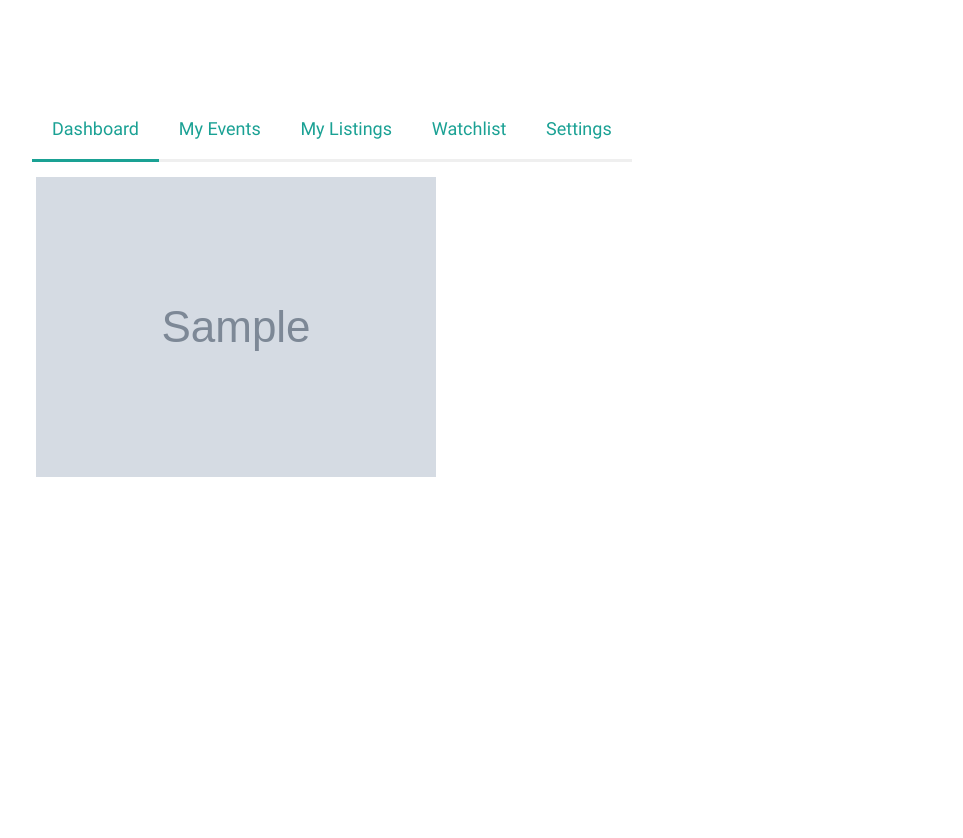
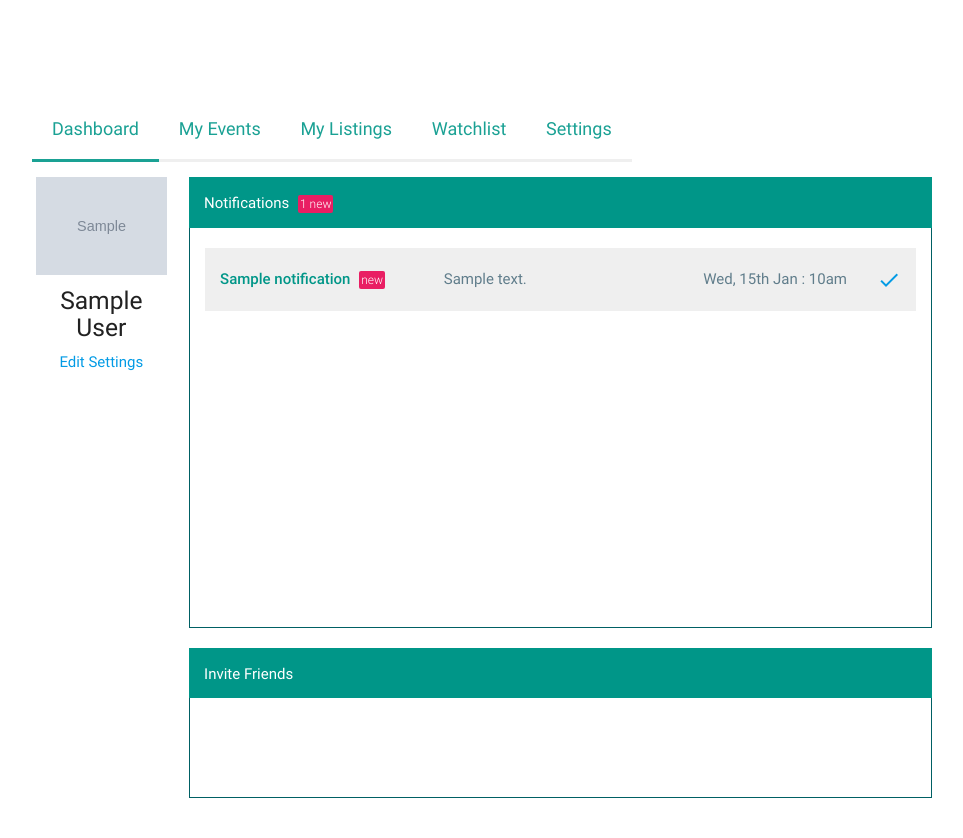
Before and after one commit to RydoSmith/Openhaus, a PHP site: template views/user/dashboard.php in a window 1280 px wide. Shown: the whole page, without its empty margins (156-1119 px from the left). Before the commit the page ends 477 px from the top, so only its background shows below. Run offline with PHP 8.4, Linux system fonts and the light colour scheme; the template is opened without the code that fills it: most values are stand-ins (such as "Sample title", 1, 10 or a date in 2020); grey boxes marked "Sample" are stand-in pictures; some libraries are stand-ins or nearby versions.

Commit message:
Added notification system

```diff
--- a/index.php
+++ b/index.php
@@ -9,6 +9,7 @@
     require_once 'common/basecontroller.php';
     require_once 'common/basemodel.php';
     require_once 'common/messagetype.php';
+    require_once 'common/notificationtype.php';
     require_once 'common/email.php';
     require_once 'common/modelerror.php';
 
--- a/public/css/style.css
+++ b/public/css/style.css
@@ -283,3 +283,34 @@ ul.user-nav li a.selected
 {
     border-color: #1AA194;
 }
+
+
+.dashboard-panel
+{
+
+}
+
+.dashboard-panel-heading
+{
+    padding: 10px 15px;
+}
+
+.dashboard-panel-body
+{
+    border-left: 1px solid #006064;
+    border-right: 1px solid #006064;
+    border-bottom: 1px solid #006064;
+    padding: 20px 15px;
+    height: 400px;
+    margin-bottom: 20px;
+    display: block;
+    overflow-y: scroll;
+}
+
+.dashboard-panel-body p
+{
+    margin: 0;
+    padding: 20px 15px;
+    background: #efefef;
+    margin-bottom: 20px;
+}
--- a/views/shared/footer.php
+++ b/views/shared/footer.php
@@ -14,3 +14,38 @@
 <!--        }); // end of document ready-->
 <!--    })(jQuery);-->
 <!--</script>-->
+
+
+<script>
+    var LoggedIn = false;
+    var id = "<?= $model->account->id ?>";
+    if(id)
+    {
+        LoggedIn = true;
+    }
+
+    setInterval(function(){
+        $.ajax({
+            type: "POST",
+            url: '/user/GetUnSeenCount',
+            data: {},
+            dataType: 'json',
+            success:function(data, message){
+                if(message == 'success')
+                {
+                    $('.notification-count').html(data);
+                    if(data == 0)
+                    {
+                        $('.notification-count').hide();
+                    }
+                    else
+                    {
+                        $('.notification-count').show();
+                        $('.notification-count').style('display', 'inlineBlock')
+                    }
+                }
+            }
+        });
+    }, 2000);
+
+</script>
--- a/views/shared/nav.php
+++ b/views/shared/nav.php
@@ -5,9 +5,9 @@
 
                 <a href="/event/create" class="waves-effect waves-light btn pink btn-nav">CREATE EVENT</a>
                 <div style="padding-top: 12px; float: right; margin-left: 10px">
-                    <span style="display: inline-block; padding: 0; margin: 0; margin-top: -20px; line-height: 20px;">Hi, <?= ucfirst($model->account->first_name); ?>!
+                    <span style="display: inline-block; padding: 0; margin: 0; margin-top: -20px; line-height: 20px;">Hi, <?= ucfirst($model->account->first_name); ?>! <a href="/user/dashboard" class="new badge pink notification-count" style="display: inline-block; position: relative; padding: 2px 10px; margin-left: 0px;"><?=$model->account->unread_notifications_count?></a>
                     <br>
-                        <a href="/account/logout" style="padding: 0; font-size: 12px">LOGOUT</a>
+                        <a href="/account/logout" style="display: inline-block; padding: 0; font-size: 12px">LOGOUT</a>
                     </span>
                     <img src="<?= $model->account->image ?>" alt="" class="circle responsive-img" style="width: 38px;">
                 </div>
--- a/views/user/dashboard.php
+++ b/views/user/dashboard.php
@@ -11,11 +11,67 @@
         </div>
     </div>
     <div class="row">
-        <div class="col s4 m4 l4">
-            <img src="<?= $model->account->image ?>" alt="">
+        <div class="col s2 m2 l2">
+            <img src="<?= $model->account->image ?>" alt="" style="width: 100%;">
+            <h5 style="text-align: center"><?= $model->account->full_name?></h5>
+            <a href="/user/settings" style="text-align: center; display: block">Edit Settings</a>
         </div>
-        <div class="col s8 m8 l8">
+        <div class="col s10 m10 l10">
+            <div class="dashboard-panel">
+                <div class="dashboard-panel-heading teal">
+                    <h6 class="white-text" style="width: 100%">Notifications <span class="new badge pink notification-count" style="position: relative; padding: 2px; margin-left: 20px;"><?=$model->account->unread_notifications_count?></span></h6>
+                </div>
+                <div class="dashboard-panel-body">
+                    <?php foreach($model->account->notifications as $notification): ?>
+                        <p>
+                            <strong class="teal-text"><?=$notification['title']?></strong>
+                            <?php if($notification['has_seen'] == 0): ?>
+                                <span class="new badge pink new-badge" style="position: relative; padding: 2px; margin-left: 20px;"></span>
+                            <?php endif; ?>
+                            <span class="blue-grey-text" style="margin-left: 40px"><?=$notification['content']?></span>
 
+                            <?php if($notification['has_seen'] == 0): ?>
+                                <span style="float: right; margin-left: 30px"><a href="#!" class="large material-icons text-deal dismiss-notification" data-notification-id="<?=$notification['id']?>">done</a></span>
+                            <?php endif; ?>
+
+                            <span class="blue-grey-text" style="float: right;"><?=date('D, jS M : ga', strtotime($notification['created'])) ?></span>
+                        </p>
+                    <?php endforeach; ?>
+                </div>
+            </div>
+            <div class="dashboard-panel">
+                <div class="dashboard-panel-heading teal">
+                    <h6 class="white-text">Invite Friends</h6>
+                </div>
+                <div class="dashboard-panel-body" style="height: 100px">
+
+                </div>
+            </div>
         </div>
     </div>
 </div>
+
+<script>
+    $('.dismiss-notification').click(function(e){
+
+        var id = $(this).attr('data-notification-id');
+        var element = this;
+        $.ajax({
+            type: "POST",
+            url: '/user/DismissNotification',
+            data: id,
+            dataType: 'json',
+            success:function(data, message){
+                if(message == 'success')
+                {
+                    $(element).parent().parent().find('.new-badge').remove();
+                    $(element).parent().remove();
+                }
+                else
+                {
+
+                }
+            }
+        });
+    });
+</script>
```
Also changed, not shown: common/basemodel.php (+51 -0 lines), common/notificationtype.php (added, +8 -0 lines), conf/config.php (+9 -9 lines), controllers/user.php (+13 -0 lines), models/eventmodel.php (+59 -0 lines), models/usermodel.php (+57 -0 lines).
